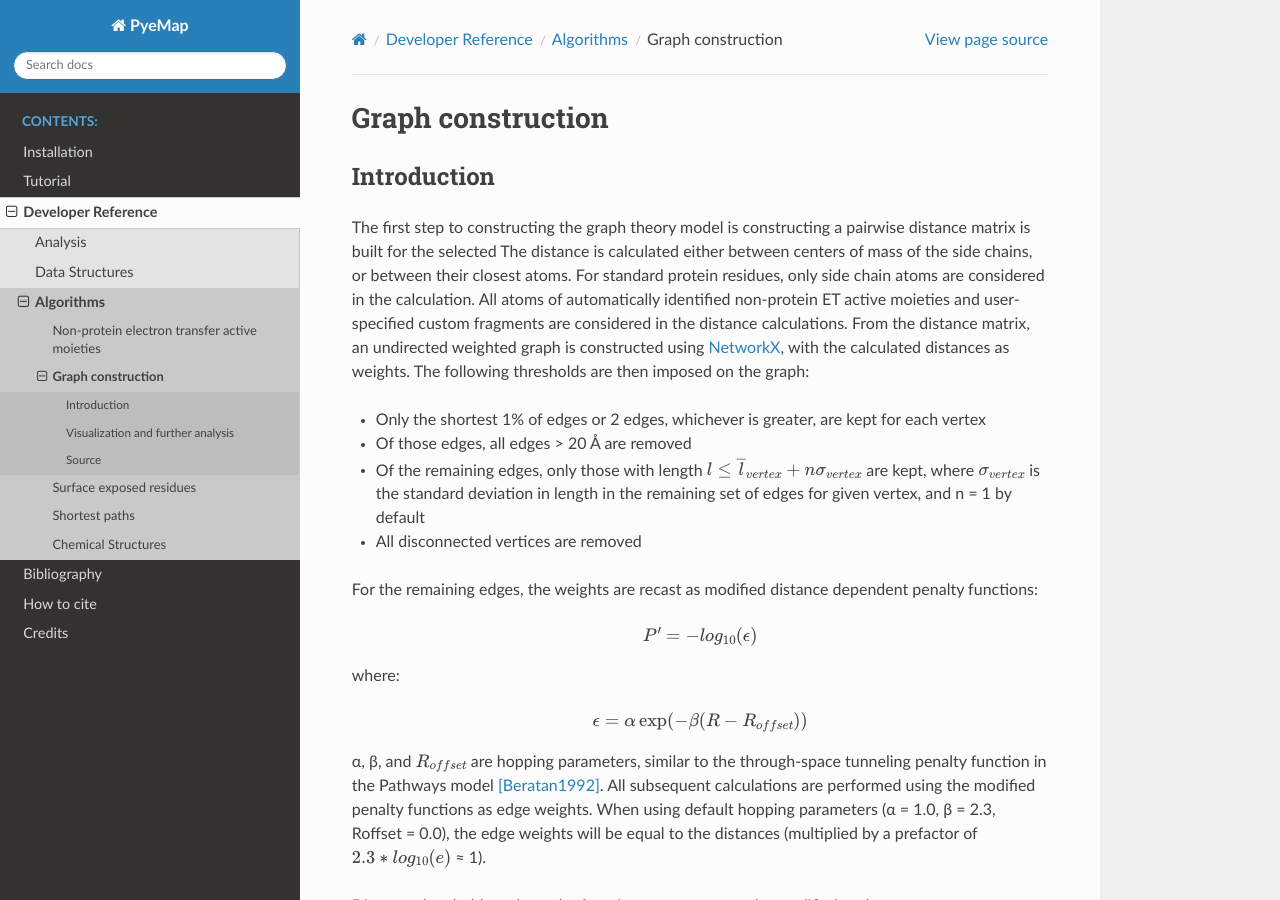
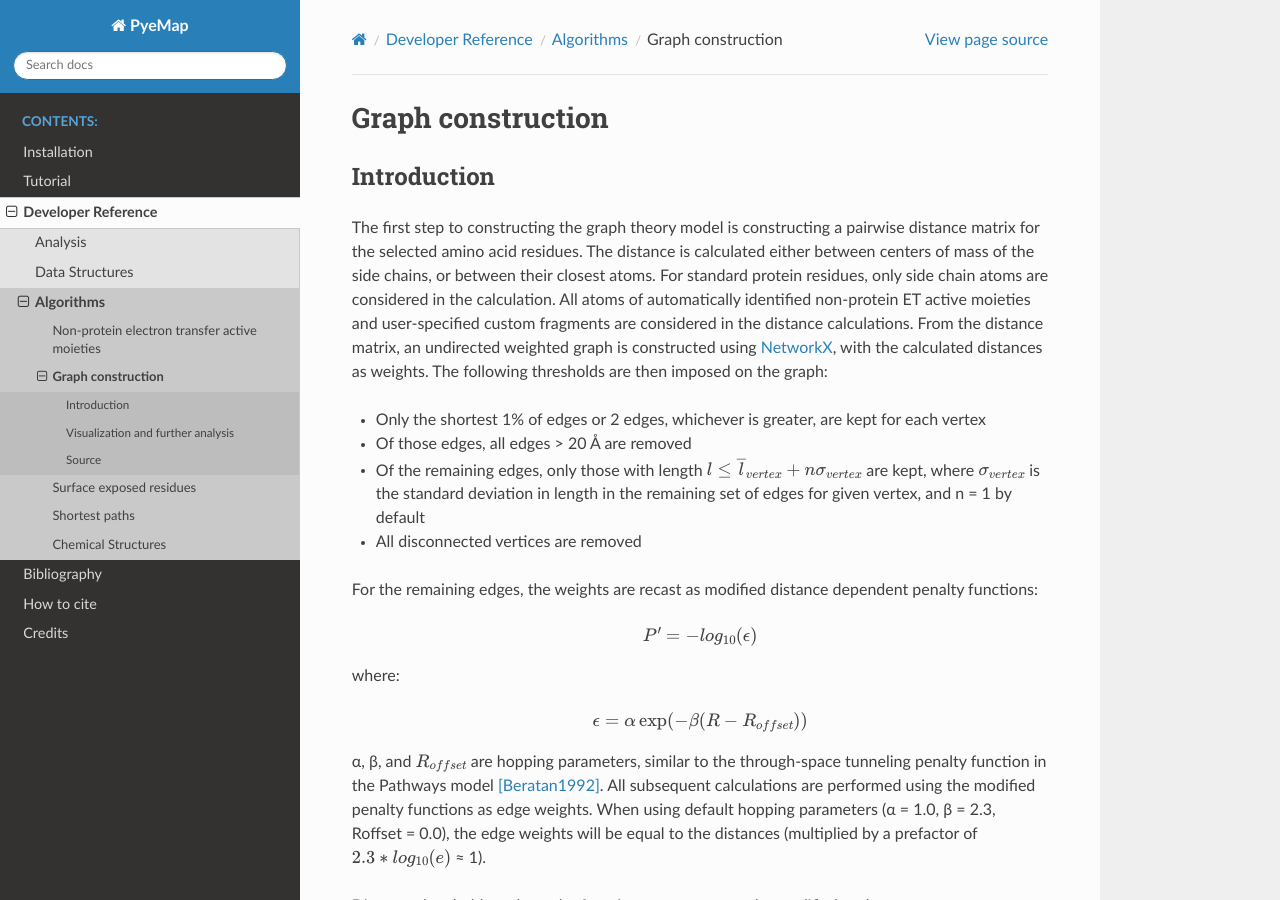
Before and after one commit to gayverjr/pyemap, a Sphinx documentation site: the page built from docs/algorithms/graph_drawing.rst, in a window 1280 px wide and 900 px high. Built offline with Sphinx 7.4.7 and the Read the Docs theme 2.0.0, drawn with Linux system fonts in a browser that asks for light colours.

Commit message:
fixed typo in docs

```diff
--- a/docs/algorithms/graph_drawing.rst
+++ b/docs/algorithms/graph_drawing.rst
@@ -3,8 +3,8 @@ Graph construction
 
 Introduction
 -------------
-The first step to constructing the graph theory model is constructing a pairwise distance matrix is built for the selected  The distance is calculated
-either between centers of mass of the side chains, or between their
+The first step to constructing the graph theory model is constructing a pairwise distance matrix for the selected amino acid residues.
+The distance is calculated either between centers of mass of the side chains, or between their
 closest atoms. For standard protein residues, only side chain atoms
 are considered in the calculation. All atoms of automatically identified
 non-protein ET active moieties and user-specified custom fragments
```
